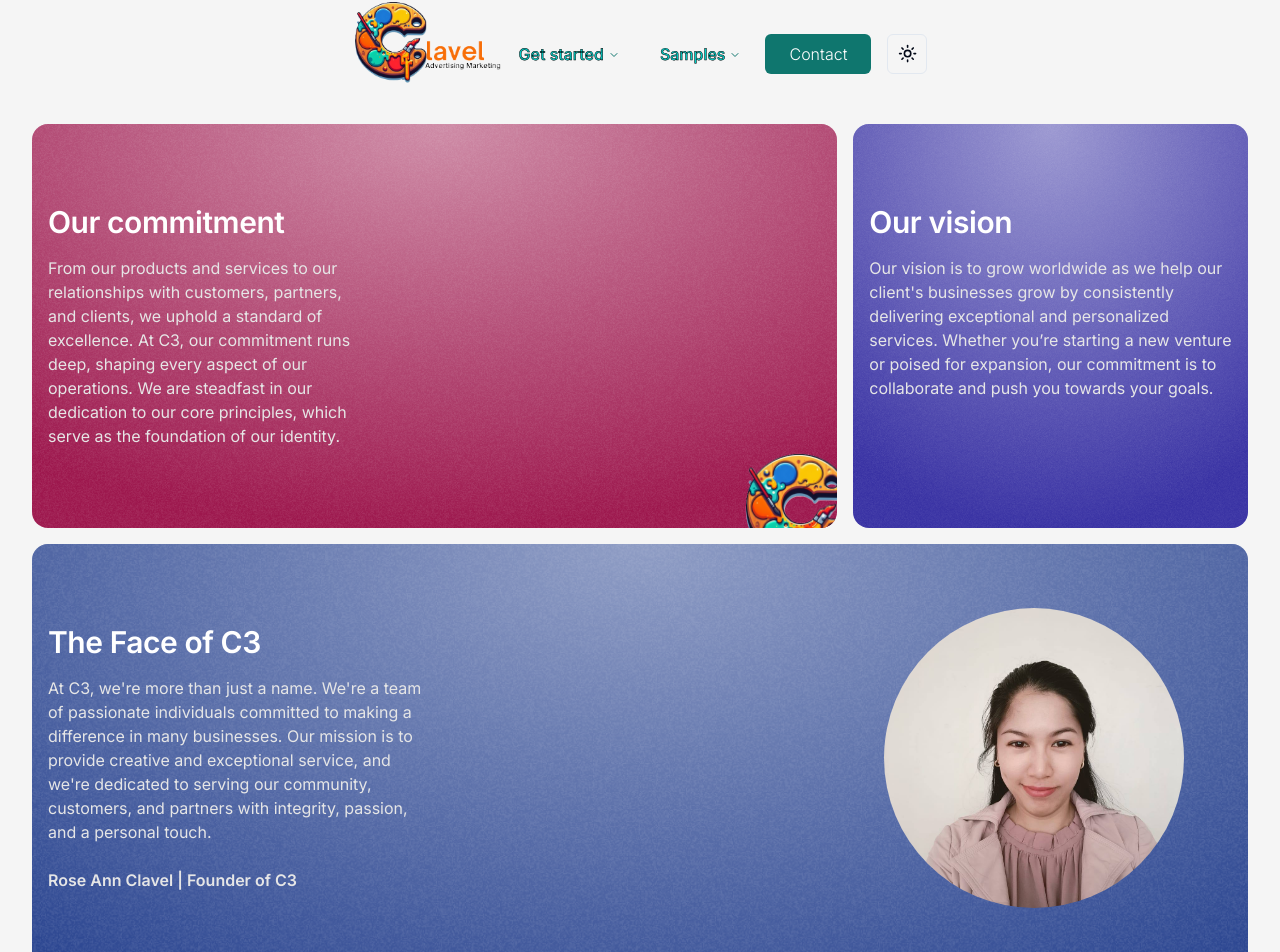
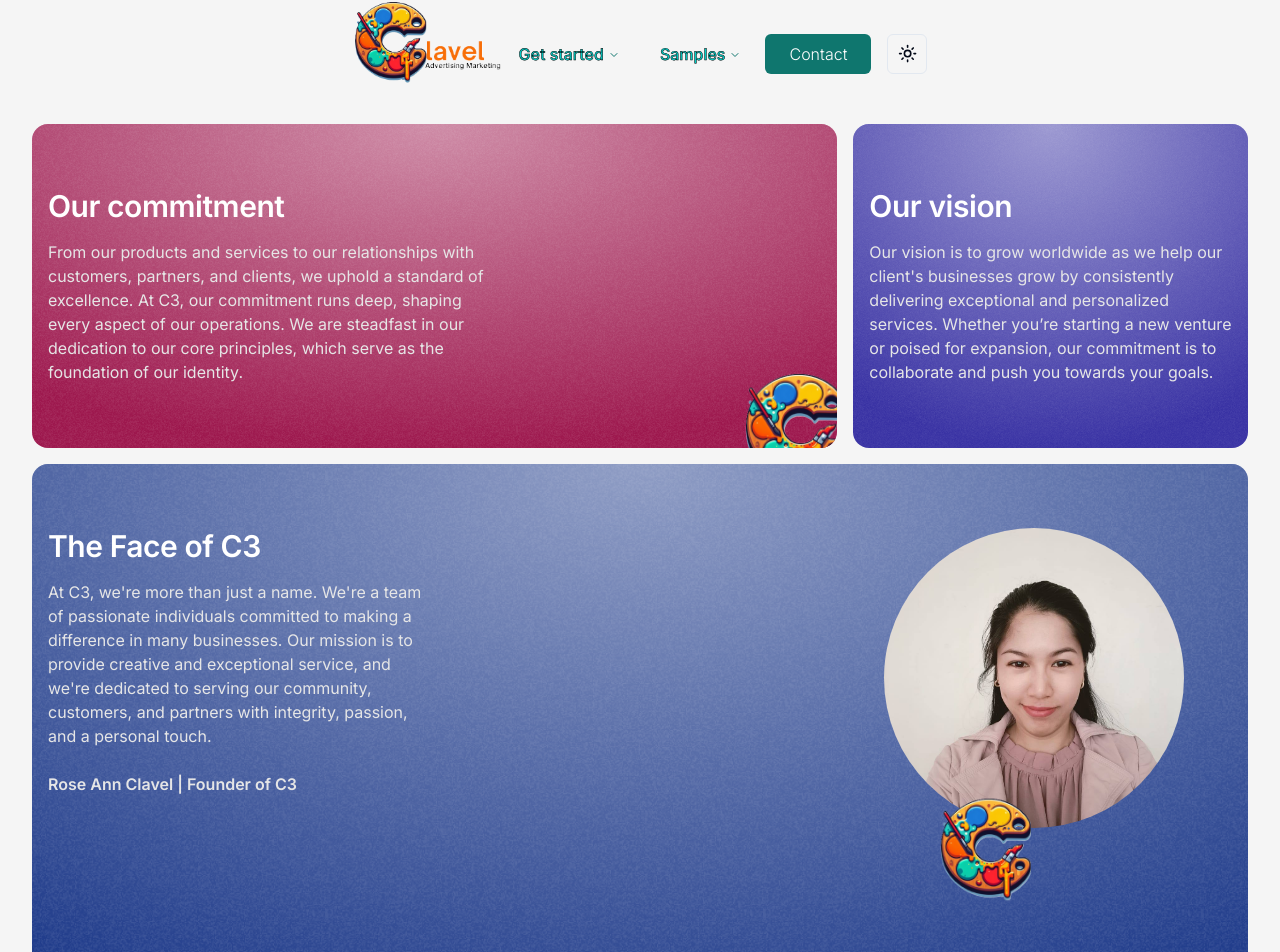
Before and after one commit to clavelian/ClavelAdvertisingMarketing, a Next.js app in the folder cad/: page /about in a window 1280 px wide. Shown: the part 16-968 px from the top of the page. Built offline with nearby package versions, Linux system fonts and the light colour scheme.

Commit message:
experimental commit

```diff
--- a/cad/app/about/wobble.tsx
+++ b/cad/app/about/wobble.tsx
@@ -12,7 +12,7 @@ export function WobbleCardDemo() {
         containerClassName="col-span-1 exclude:col-span-2 h-full bg-pink-800 min-h-[500px] exclude:min-h-[300px]"
         className="justify-center items-center"
       >
-        <div className="max-w-xs">
+        <div className="max-w-md">
           <h2 className="text-left text-balance text-base tablet:text-xl exclude:text-3xl font-semibold tracking-[-0.015em] text-white mobile:text-xl">
             Our commitment
           </h2>
@@ -29,7 +29,7 @@ export function WobbleCardDemo() {
           width={100}
           height={100}
           alt="linear demo image"
-          className="absolute -right-4 exclude:-right-[1%] -bottom-10 object-contain rounded-2xl"
+          className="absolute -right-4 exclude:-right-[1%] -bottom-10 object-contain rounded-2xl mobile:-right-2 mobile:-bottom-6"
         />
         {/* grayscale filter */}
       </WobbleCard>
@@ -72,15 +72,29 @@ export function WobbleCardDemo() {
           className="absolute object-contain mobile:hidden right-9 top-12 rounded-full tablet:-right-[10%] tablet:-top-[-10%]"
           // -right-10 tablet:-right-[10%] exclude:-right-[10%] -bottom-1
         /> */}
+        <DisplayImage />
         <Image
           src={Rose}
           width={300}
           height={300}
           alt="imageDP"
-          className="absolute rounded-full tablet:-right-[-5%] tablet:-top-[-20%] smscreen:hidden wscreen:top-16 right-16 exclude:rounded-bl-full"
+          className="absolute rounded-full tablet:-right-[-5%] tablet:-bottom-1 tablet:-top-[-20%] smscreen:hidden wscreen:top-16 right-16 exclude:rounded-bl-full"
           // -right-10 tablet:-right-[10%] exclude:-right-[10%] -bottom-1
         />
       </WobbleCard>
     </div>
   );
 }
+//this one when right click doesnt show open in new tab etc
+const DisplayImage = () => {
+  return (
+    <div
+      className="display absolute w-1/4 h-1/4 right-1 z-10"
+      style={{
+        backgroundImage: "url(/logo.png)",
+        backgroundSize: "30%",
+        backgroundRepeat: "no-repeat",
+      }}
+    ></div>
+  );
+};
--- a/cad/components/ui/wobble-card.tsx
+++ b/cad/components/ui/wobble-card.tsx
@@ -55,7 +55,7 @@ export const WobbleCard = ({
               : "translate3d(0px, 0px, 0) scale3d(1, 1, 1)",
             transition: "transform 0.1s ease-out",
           }}
-          className={cn("h-full px-4 py-20 sm:px-10", className)}
+          className={cn("h-full px-4 py-16 mobile:px-10", className)}
         >
           <Noise />
           {children}
```
